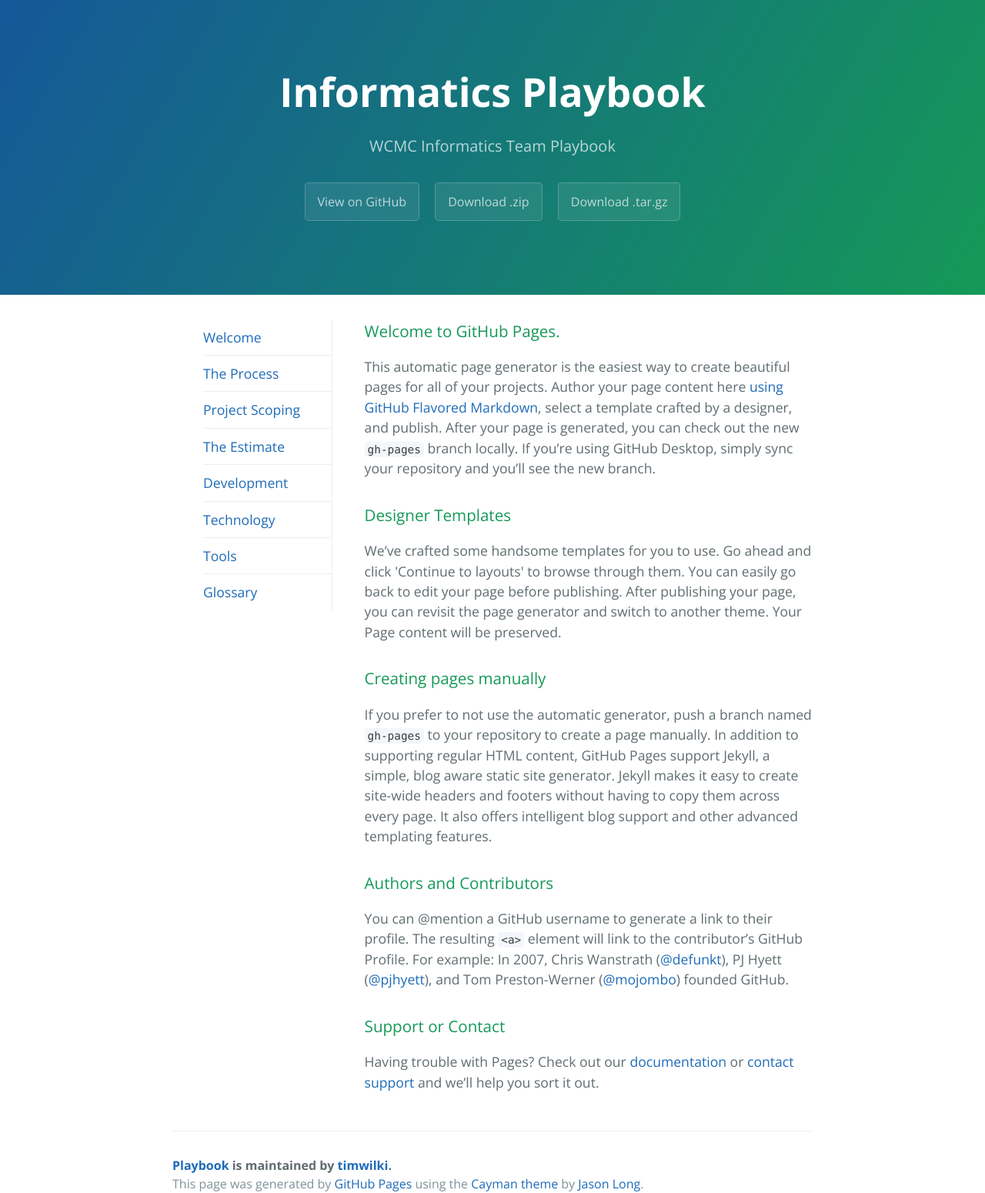
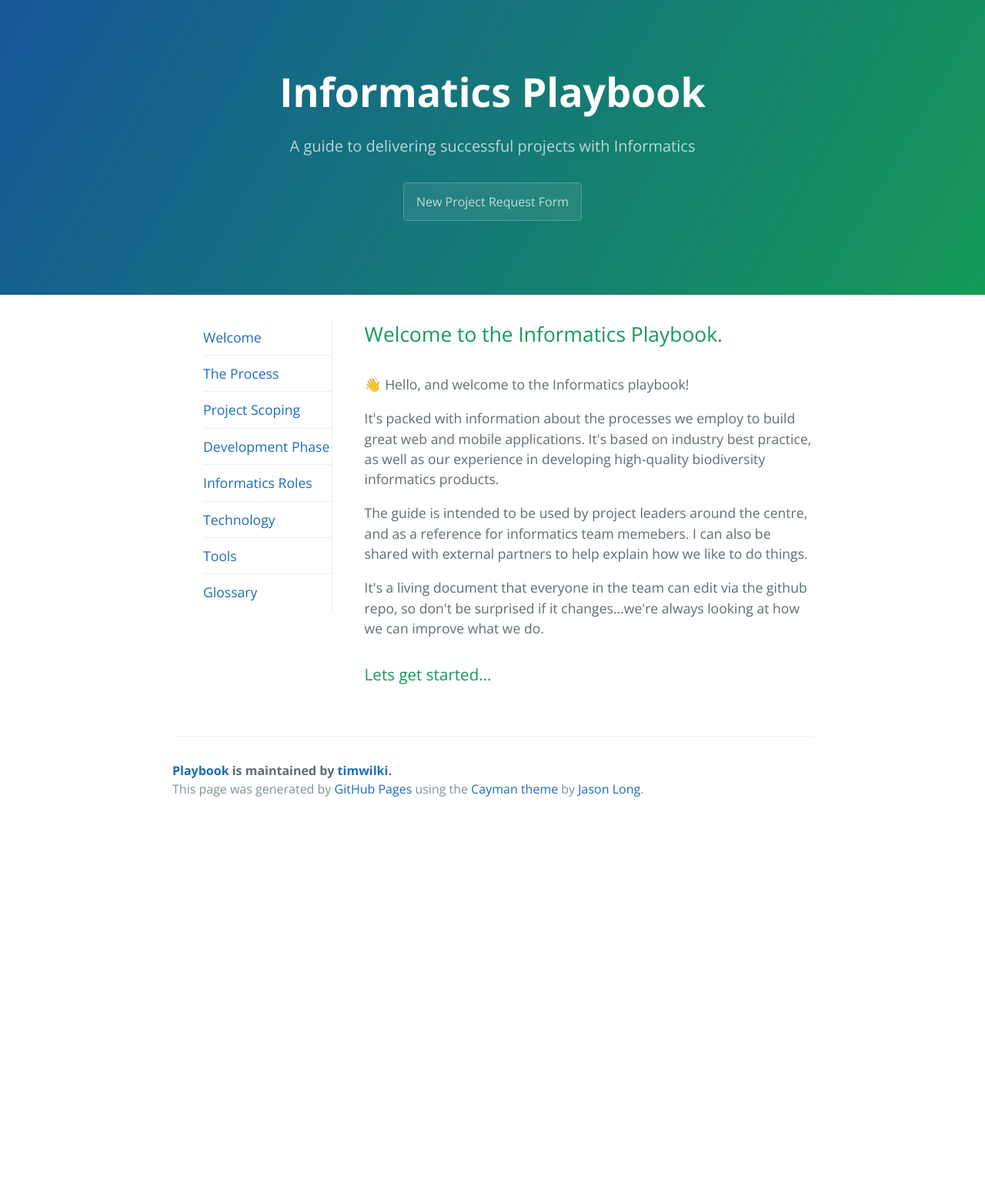
Before and after one commit to timwilki/playbook, a Jekyll site: the page built from index.html, in a window 1280 px wide. Shown: the whole page at 77% size. Built offline with Jekyll 4.4.1, drawn with Linux system fonts in a browser that asks for light colours; after the commit the page ends 1037 px from its top, so only the background shows below that.

Commit message:
initial content and graphics

```diff
--- a/_includes/header.html
+++ b/_includes/header.html
@@ -2,7 +2,7 @@
 <html lang="en-us">
   <head>
     <meta charset="UTF-8">
-    <title>Playbook by timwilki</title>
+    <title>UNEP_WCMC Informatics Playbook</title>
     <meta name="viewport" content="width=device-width, initial-scale=1">
     <link rel="stylesheet" type="text/css" href="css/normalize.css" media="screen">
     <link href='https://fonts.googleapis.com/css?family=Open+Sans:400,700' rel='stylesheet' type='text/css'>
@@ -12,20 +12,18 @@
   <body>
     <section class="page-header">
       <h1 class="project-name">Informatics Playbook</h1>
-      <h2 class="project-tagline">WCMC Informatics Team Playbook</h2>
-      <a href="https://github.com/timwilki/playbook" class="btn">View on GitHub</a>
-      <a href="https://github.com/timwilki/playbook/zipball/master" class="btn">Download .zip</a>
-      <a href="https://github.com/timwilki/playbook/tarball/master" class="btn">Download .tar.gz</a>
+      <h2 class="project-tagline">A guide to delivering successful projects with Informatics</h2>
+      <a href="http://goo.gl/forms/UaPv1A6BvB" class="btn">New Project Request Form</a>
     </section>
 
 
     <section class="main-content">
       <ul  class="nav">
         <li><a href="index.html">Welcome</a></li>
-        <li><a href="index.html">The Process</a></li>
+        <li><a href="process.html">The Process</a></li>
         <li><a href="scoping.html">Project Scoping</a></li>
-        <li><a href="#">The Estimate</a></li>
-        <li><a href="#">Development</a></li>
+        <li><a href="#">Development Phase</a></li>
+        <li><a href="#">Informatics Roles</a></li>
         <li><a href="#">Technology</a></li>
         <li><a href="#">Tools</a></li>
         <li><a href="#">Glossary</a></li>
--- a/css/stylesheet.css
+++ b/css/stylesheet.css
@@ -14,6 +14,10 @@
   text-decoration: none; }
   a:hover {
     text-decoration: underline; }
+
+.content a{
+  color: #159957;
+}
 
 .btn {
   display: inline-block;
@@ -110,9 +114,10 @@
   max-width: 100%; }
 .main-content h1, .main-content h2, .main-content h3, .main-content h4, .main-content h5, .main-content h6 {
   margin-top: 2rem;
-  margin-bottom: 1rem;
+  margin-bottom: 2rem;
   font-weight: normal;
   color: #159957; }
+
 .main-content p {
   margin-bottom: 1em; }
 .main-content code {
@@ -203,6 +208,9 @@
   background-color: #eff0f1;
   border: 0; }
 
+.main-content i{
+}
+
 .nav ul {
   margin: 0;
   padding: 0;
@@ -217,6 +225,23 @@
 
 .nav li:last-child{
   border-bottom: none;
+}
+
+.process-chart ul{
+    padding: 0;
+    margin: 0;
+  }
+
+.process-chart li{
+    padding: 0 0 40px 30px;
+    margin: 0 0 ;
+    list-style-type: none;
+    background: url(/images/process.png) 0px 0px no-repeat ;
+  }
+
+.process-chart li:last-child{
+      background: url(/images/process-end.png) 0px 0px no-repeat ;
+      padding-bottom: 0;
 }
 
 @media screen and (min-width: 64em) {
--- a/index.html
+++ b/index.html
@@ -3,28 +3,18 @@
 ---
 
 <section class="content">
-      <h3>
-<a id="welcome-to-github-pages" class="anchor" href="#welcome-to-github-pages" aria-hidden="true"><span aria-hidden="true" class="octicon octicon-link"></span></a>Welcome to GitHub Pages.</h3>
+      <h2>Welcome to the Informatics Playbook.</h2>
 
-<p>This automatic page generator is the easiest way to create beautiful pages for all of your projects. Author your page content here <a href="https://guides.github.com/features/mastering-markdown/">using GitHub Flavored Markdown</a>, select a template crafted by a designer, and publish. After your page is generated, you can check out the new <code>gh-pages</code> branch locally. If you’re using GitHub Desktop, simply sync your repository and you’ll see the new branch.</p>
+<p>👋 Hello, and welcome to the Informatics playbook!</p>
 
-<h3>
-<a id="designer-templates" class="anchor" href="#designer-templates" aria-hidden="true"><span aria-hidden="true" class="octicon octicon-link"></span></a>Designer Templates</h3>
+<p>It's packed with information about the processes we employ to build great web and mobile applications. It's based on industry best practice, as well as our experience in developing high-quality biodiversity informatics products.</p>
 
-<p>We’ve crafted some handsome templates for you to use. Go ahead and click 'Continue to layouts' to browse through them. You can easily go back to edit your page before publishing. After publishing your page, you can revisit the page generator and switch to another theme. Your Page content will be preserved.</p>
+<p>The guide is intended to be used by project leaders around the centre, and as a reference for informatics team memebers. I can also be shared with external partners to help explain how we like to do things.</p>
 
-<h3>
-<a id="creating-pages-manually" class="anchor" href="#creating-pages-manually" aria-hidden="true"><span aria-hidden="true" class="octicon octicon-link"></span></a>Creating pages manually</h3>
+<p>It's a living document that everyone in the team can edit via the github repo, so don't be surprised if it changes...we're always looking at how we can improve what we do.</p>
 
-<p>If you prefer to not use the automatic generator, push a branch named <code>gh-pages</code> to your repository to create a page manually. In addition to supporting regular HTML content, GitHub Pages support Jekyll, a simple, blog aware static site generator. Jekyll makes it easy to create site-wide headers and footers without having to copy them across every page. It also offers intelligent blog support and other advanced templating features.</p>
+<h3><a href="process.html">Lets get started...</a></h3>
 
-<h3>
-<a id="authors-and-contributors" class="anchor" href="#authors-and-contributors" aria-hidden="true"><span aria-hidden="true" class="octicon octicon-link"></span></a>Authors and Contributors</h3>
+<p></p>
 
-<p>You can @mention a GitHub username to generate a link to their profile. The resulting <code>&lt;a&gt;</code> element will link to the contributor’s GitHub Profile. For example: In 2007, Chris Wanstrath (<a href="https://github.com/defunkt" class="user-mention">@defunkt</a>), PJ Hyett (<a href="https://github.com/pjhyett" class="user-mention">@pjhyett</a>), and Tom Preston-Werner (<a href="https://github.com/mojombo" class="user-mention">@mojombo</a>) founded GitHub.</p>
-
-<h3>
-<a id="support-or-contact" class="anchor" href="#support-or-contact" aria-hidden="true"><span aria-hidden="true" class="octicon octicon-link"></span></a>Support or Contact</h3>
-
-<p>Having trouble with Pages? Check out our <a href="https://help.github.com/pages">documentation</a> or <a href="https://github.com/contact">contact support</a> and we’ll help you sort it out.</p>
 </section>
```
Also changed, not shown: new.html (added, +16 -0 lines), process.html (added, +33 -0 lines), scoping.html (added, +28 -0 lines), images/process-end.png (added), images/process.png (added), 2 other files.
